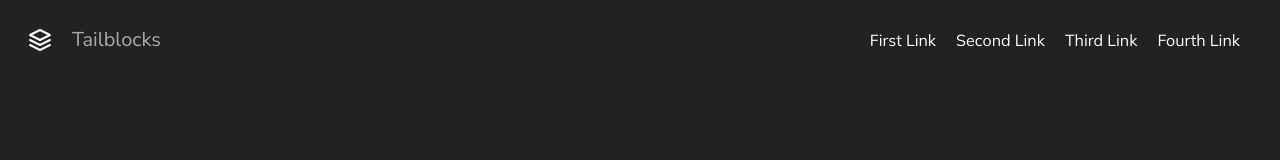
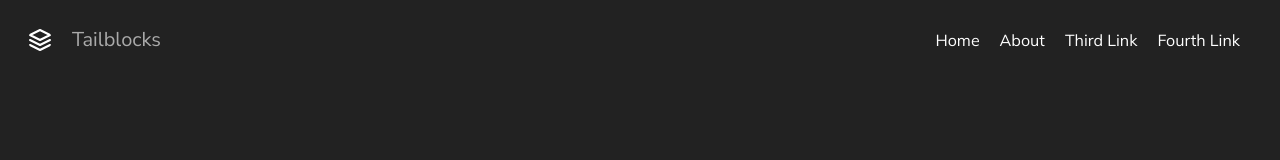
Before and after one commit to wongprom/test-next-13, a Next.js app: page / in a window 1280 px wide. Shown: the top 160 px of the page. Built offline with nearby package versions, Linux system fonts and the light colour scheme.

Commit message:
Navbar, add links to Home and About page.

```diff
--- a/components/Navbar.tsx
+++ b/components/Navbar.tsx
@@ -29,10 +29,15 @@ const Navbar = () => {
         <nav
           className={`${mulish.className} md:ml-auto flex flex-wrap items-center text-base justify-center text-white`}
         >
-          <a className="mr-5 hover:text-[#eeeeee] cursor-pointer">First Link</a>
-          <a className="mr-5 hover:text-[#eeeeee] cursor-pointer">
-            Second Link
-          </a>
+          <Link href={'/'} className="mr-5 hover:text-[#eeeeee] cursor-pointer">
+            Home
+          </Link>
+          <Link
+            href={'/about'}
+            className="mr-5 hover:text-[#eeeeee] cursor-pointer"
+          >
+            About
+          </Link>
           <a className="mr-5 hover:text-[#eeeeee] cursor-pointer">Third Link</a>
           <a className="mr-5 hover:text-[#eeeeee] cursor-pointer">
             Fourth Link
```
